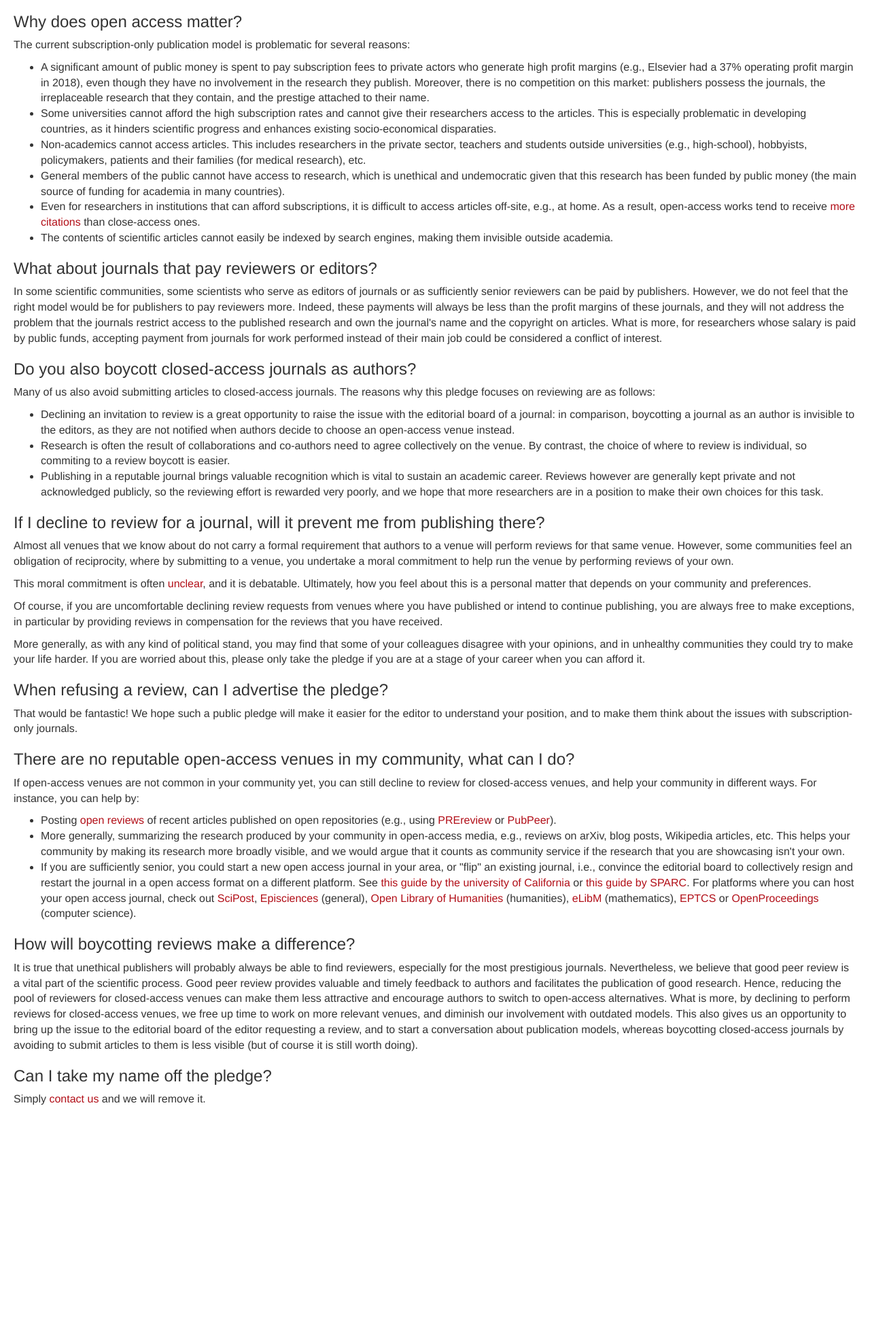
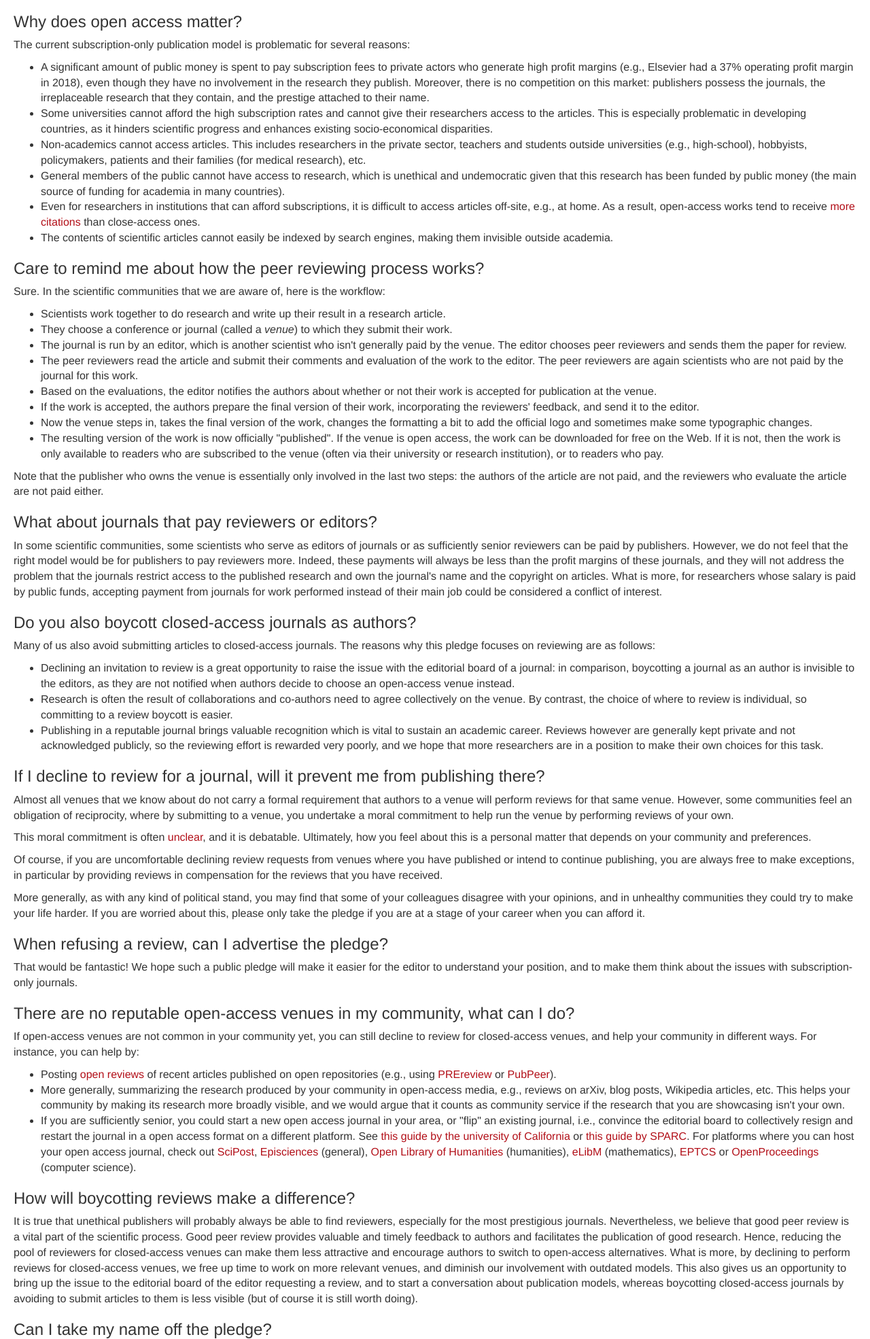
Before and after one commit to dissemin/no-free-view-no-review, a Django app: page /faq in a window 1280 px wide. Shown: the part 261-2231 px from the top of the page at 68% size. Before the commit the page ends 1887 px from the top, so only its background shows below. Run offline with Django 3.2, Linux system fonts and the light colour scheme; some libraries are stand-ins or nearby versions.

Commit message:
add summary of the peer review process; typos

```diff
--- a/signatories/templates/faq.html
+++ b/signatories/templates/faq.html
@@ -32,7 +32,7 @@ reasons:</p>
   <li>Some universities cannot afford the high subscription rates and cannot give
     their researchers access to the articles. This is especially problematic in
     developing countries, as it hinders scientific progress and enhances existing socio-economical
-    disparaties. </li>
+    disparities. </li>
   <li>Non-academics cannot access articles. This includes researchers in
     the private sector, teachers and students outside universities (e.g., high-school),
     hobbyists, policymakers, patients and their families (for medical research),
@@ -47,6 +47,37 @@ reasons:</p>
   <li>The contents of scientific articles cannot easily be indexed by search
     engines, making them invisible outside academia.</li>
 </ul>
+
+<h3 id="how">Care to remind me about how the peer reviewing process works?</h3>
+<p>Sure. In the scientific communities that we are aware of, here is the
+workflow:</p>
+<ul>
+  <li>Scientists work together to do research and write up their result in a
+    research article.</li>
+  <li>They choose a conference or journal (called a <em>venue</em>) to which
+    they submit their work.</li>
+  <li>The journal is run by an editor, which is another scientist who isn't
+    generally paid by the venue. The editor chooses peer reviewers and sends them the
+    paper for review.</li>
+  <li>The peer reviewers read the article and submit their comments and
+    evaluation of the work to the editor. The peer reviewers are again
+    scientists who are not paid by the journal for this work.</li>
+  <li>Based on the evaluations, the editor notifies the authors about whether or
+    not their work is accepted for publication at the venue.</li>
+  <li>If the work is accepted, the authors prepare the final version of their
+    work, incorporating the reviewers' feedback, and send it to the editor.</li>
+  <li>Now the venue steps in, takes the final version of the work, changes the
+    formatting a bit to add the official logo and sometimes make some
+    typographic changes.</li>
+  <li>The resulting version of the work is now officially "published". If the
+    venue is open access, the work can be downloaded for free on the Web. If it
+    is not, then the work is only available to readers who are subscribed to the
+    venue (often via their university or research institution), or to readers
+    who pay.
+</ul>
+<p>Note that the publisher who owns the venue is essentially only involved in the last two
+steps: the authors of the article are not paid, and the reviewers who evaluate
+the article are not paid either.</p>
 
 <h3 id="pay-reviewers">What about journals that pay reviewers or editors?</h3>
 <p>In some scientific communities, some scientists who serve as editors of
@@ -70,7 +101,7 @@ a journal as an author is invisible to the editors, as they are not
 notified when authors decide to choose an open-access venue instead.</li>
   <li>Research is often the result of collaborations and co-authors need to
 agree collectively on the venue. By contrast, the choice of where to review
-is individual, so commiting to a review boycott is easier.</li>
+is individual, so committing to a review boycott is easier.</li>
   <li>Publishing in a reputable journal brings valuable recognition
 which is vital to sustain an academic career. Reviews however are
 generally kept private and not acknowledged publicly, so the reviewing effort
```
